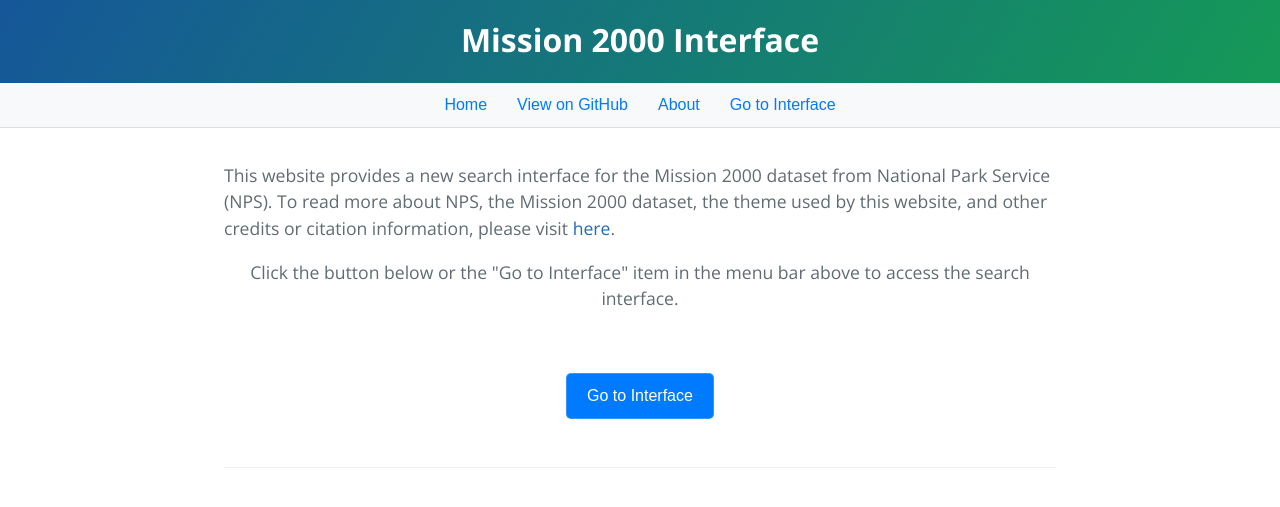
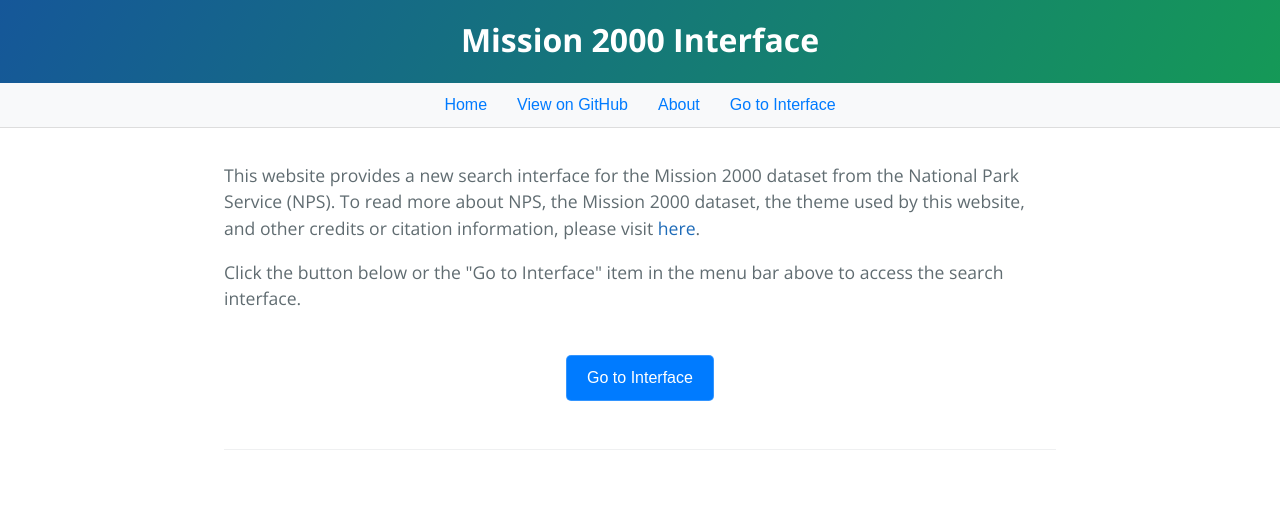
Before and after one commit to zzou21/Mission2000NPSDatabaseInterface, a Jekyll site: the page built from index.html, in a window 1280 px wide. Shown: the top 507 px of the page. Built offline with Jekyll 4.4.1, drawn with Linux system fonts in a browser that asks for light colours.

Commit message:
finished web styling

```diff
--- /dev/null
+++ b/assets/css/indexPageStyles.css
@@ -0,0 +1,19 @@
+/*For index.html: */
+.btn {
+  display: inline-block;
+  padding: 10px 20px;
+  background-color: #007BFF;
+  color: white;
+  text-decoration: none;
+  border-radius: 5px;
+  font-family: Arial, sans-serif;
+  font-size: 16px;
+}
+
+  .btn:hover {
+    background-color: #0056b3;
+  }
+
+.btn-container {
+  text-align: center;
+}
--- a/defaultStyle.css
+++ b/defaultStyle.css
@@ -17,23 +17,3 @@
   .menu-bar a:hover {
     text-decoration: underline;
   }
-
-/*For index.md: */
-.btn {
-  display: inline-block;
-  padding: 10px 20px;
-  background-color: #007BFF;
-  color: white;
-  text-decoration: none;
-  border-radius: 5px;
-  font-family: Arial, sans-serif;
-  font-size: 16px;
-}
-
-  .btn:hover {
-    background-color: #0056b3;
-  }
-
-.btn-container {
-  text-align: center;
-}
--- /dev/null
+++ b/index.html
@@ -0,0 +1,31 @@
+---
+layout: default
+title: Mission 2000 Interface
+permalink: /
+---
+<!DOCTYPE html>
+<html lang="en">
+<head>
+  <meta charset="UTF-8">
+  <title>Mission 2000 Search</title>
+  <link rel="stylesheet" href="{{ '/assets/css/indexPageStyles.css' | relative_url }}">
+</head>
+<body>
+
+  <p>
+    This website provides a new search interface for the Mission 2000 dataset from the National Park Service (NPS).
+    To read more about NPS, the Mission 2000 dataset, the theme used by this website, and other credits or citation information,
+    please visit
+    <a href="./about">here</a>.
+  </p>
+
+  <p>
+    Click the button below or the "Go to Interface" item in the menu bar above to access the search interface.
+  </p>
+  <br>
+  <div class="btn-container">
+    <a href="{{ '/search-interface/' | relative_url }}" class="btn">Go to Interface</a>
+  </div>
+
+</body>
+</html>
--- a/index.md
+++ /dev/null
@@ -1,16 +0,0 @@
----
-layout: default
-title: Mission 2000 Interface
-permalink: /
----
-<link rel="stylesheet" href="{{ '/defaultStyle.css' | relative_url }}">
-
-This website provides a new search interface for the Mission 2000 dataset from National Park Service (NPS). To read more about NPS, the Mission 2000 dataset, the theme used by this website, and other credits or citation information, please visit [here](./about-page.md).
-
-<div style="text-align: center;">
-  Click the button below or the "Go to Interface" item in the menu bar above to access the search interface.
-</div>
-<br>
-<div class="btn-container">
-  <a href="{{ '/search-interface/' | relative_url }}" class="btn">Go to Interface</a>
-</div>
--- a/searchPage/searchTool.html
+++ b/searchPage/searchTool.html
@@ -10,7 +10,8 @@
     <meta charset="UTF-8">
     <meta name="viewport" content="width=device-width, initial-scale=1.0">
     <title>Search Interface</title>
-    <link rel="stylesheet" href="{{ 'searchPage/searchToolPage.css' | relative_url }}">
+   <link rel="stylesheet" href="{{ '/assets/css/searchToolPage.css' | relative_url }}">
+
 </head>
 
 <body>
```
Also changed, not shown: about-page.md (deleted, +0 -16 lines), aboutPage/about-page.html (added, +41 -0 lines), assets/css/aboutPageStyle.css (added), assets/css/searchToolPage.css (renamed from searchPage/searchToolPage.css), 8 other files.
